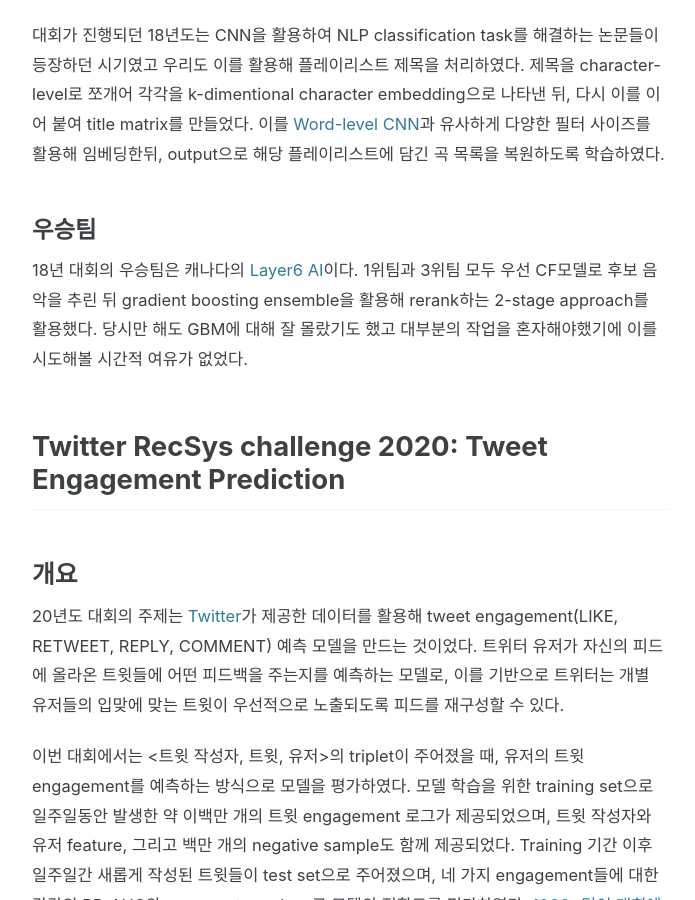
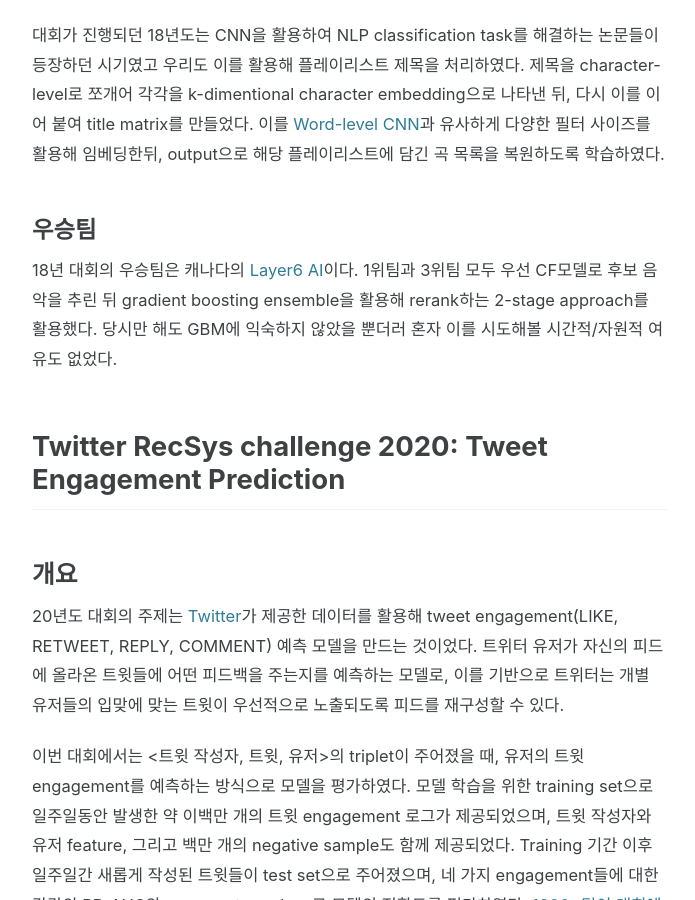
Before and after one commit to hojinYang/hojinYang.github.io, a Jekyll site: the page built from _posts/2020-06-29-recsyschallenge.md, in a window 1280 px wide and 900 px high, scrolled down 3244 px. Shown: the whole window, without its empty margins (290-985 px from the left). Built offline with Jekyll 4.4.1, drawn with Linux system fonts in a browser that asks for light colours; cached includes are drawn as plain includes; nearby versions of some CDN libraries; comment, search, counter and statistics services are not loaded.

Commit message:
Update 2020-06-29-recsyschallenge.md

```diff
--- a/_posts/2020-06-29-recsyschallenge.md
+++ b/_posts/2020-06-29-recsyschallenge.md
@@ -50,7 +50,7 @@ Playlist와 song을 각각 user와 item에 대응시켜 CF를 모델링하였다
 
 #### 우승팀
 
-18년 대회의 우승팀은 캐나다의 [Layer6 AI](https://layer6.ai/)이다. 1위팀과 3위팀 모두 우선 CF모델로 후보 음악을 추린 뒤 gradient boosting ensemble을 활용해 rerank하는 2-stage approach를 활용했다. 당시만 해도 GBM에 대해 잘 몰랐기도 했고 대부분의 작업을 혼자해야했기에 이를 시도해볼 시간적 여유가 없었다.
+18년 대회의 우승팀은 캐나다의 [Layer6 AI](https://layer6.ai/)이다. 1위팀과 3위팀 모두 우선 CF모델로 후보 음악을 추린 뒤 gradient boosting ensemble을 활용해 rerank하는 2-stage approach를 활용했다. 당시만 해도 GBM에 익숙하지 않았을 뿐더러 혼자 이를 시도해볼 시간적/자원적 여유도 없었다.
 
 
 ##  Twitter RecSys challenge 2020: Tweet Engagement Prediction
```
